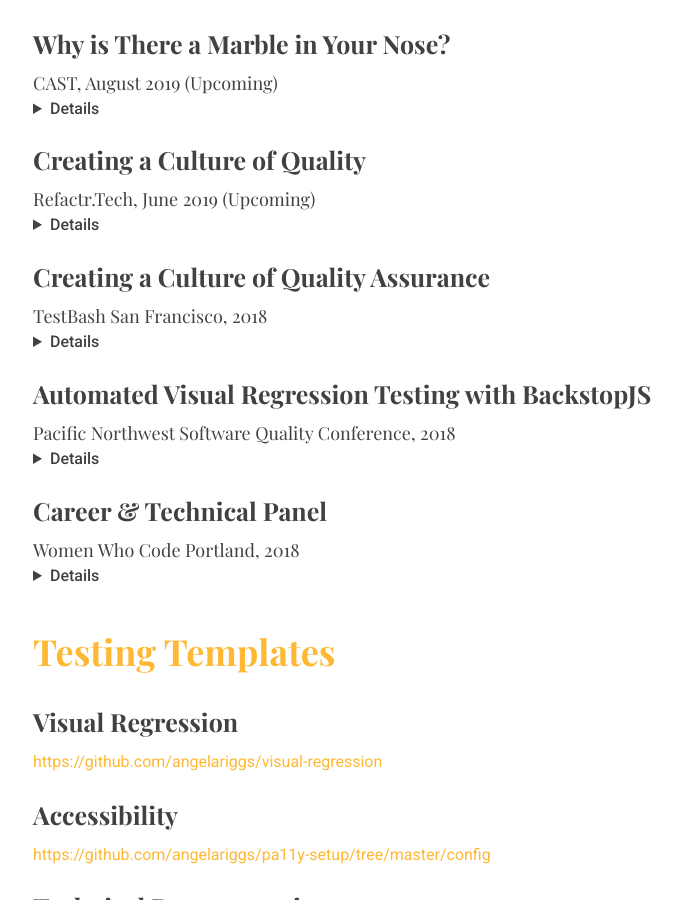
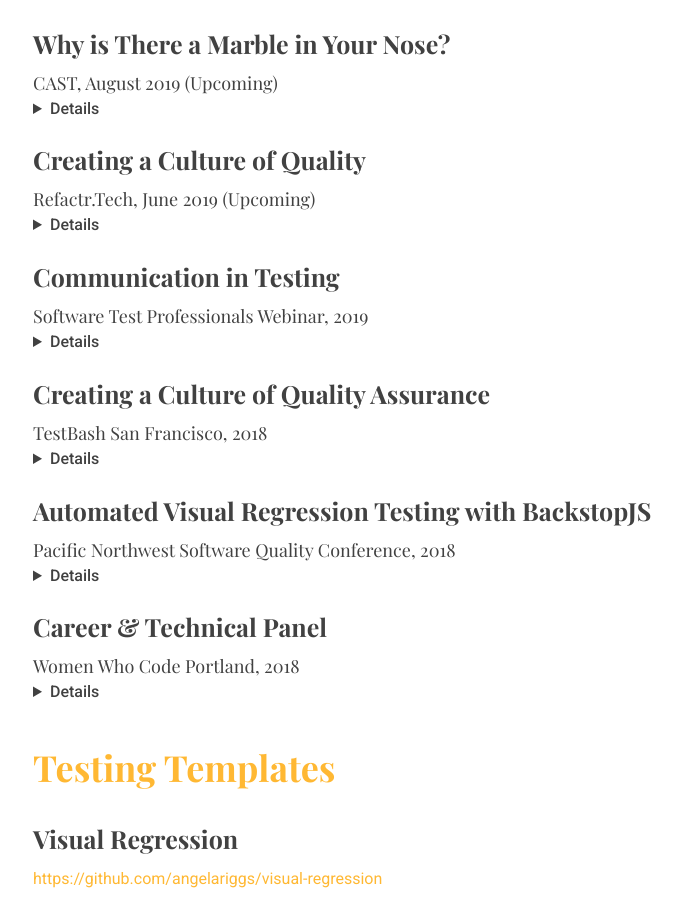
Before and after one commit to angelariggs/angelariggs.github.io, a Jekyll site: the page built from work.md, in a window 1280 px wide and 900 px high, scrolled down 861 px. Shown: the whole window, without its empty margins (125-807 px from the left). Built offline with Jekyll 4.4.1, drawn with Linux system fonts in a browser that asks for light colours; some web fonts are replaced.

Commit message:
adding stp webinar to work page

```diff
--- a/work.md
+++ b/work.md
@@ -44,6 +44,14 @@
     </details>
     </h4>
 
+    <h2 class="res-h2">Communication in Testing</h2>
+    <h3> Software Test Professionals Webinar, 2019</h3>
+    <h4 markdown='1'>
+    <details>
+        - Recording: [https://www.softwaretestpro.com/communication-in-testing/](https://www.softwaretestpro.com/communication-in-testing/)
+    </details>
+    </h4>
+
     <h2 class="res-h2">Creating a Culture of Quality Assurance</h2>
     <h3> TestBash San Francisco, 2018</h3>
     <h4 markdown='1'>
```
